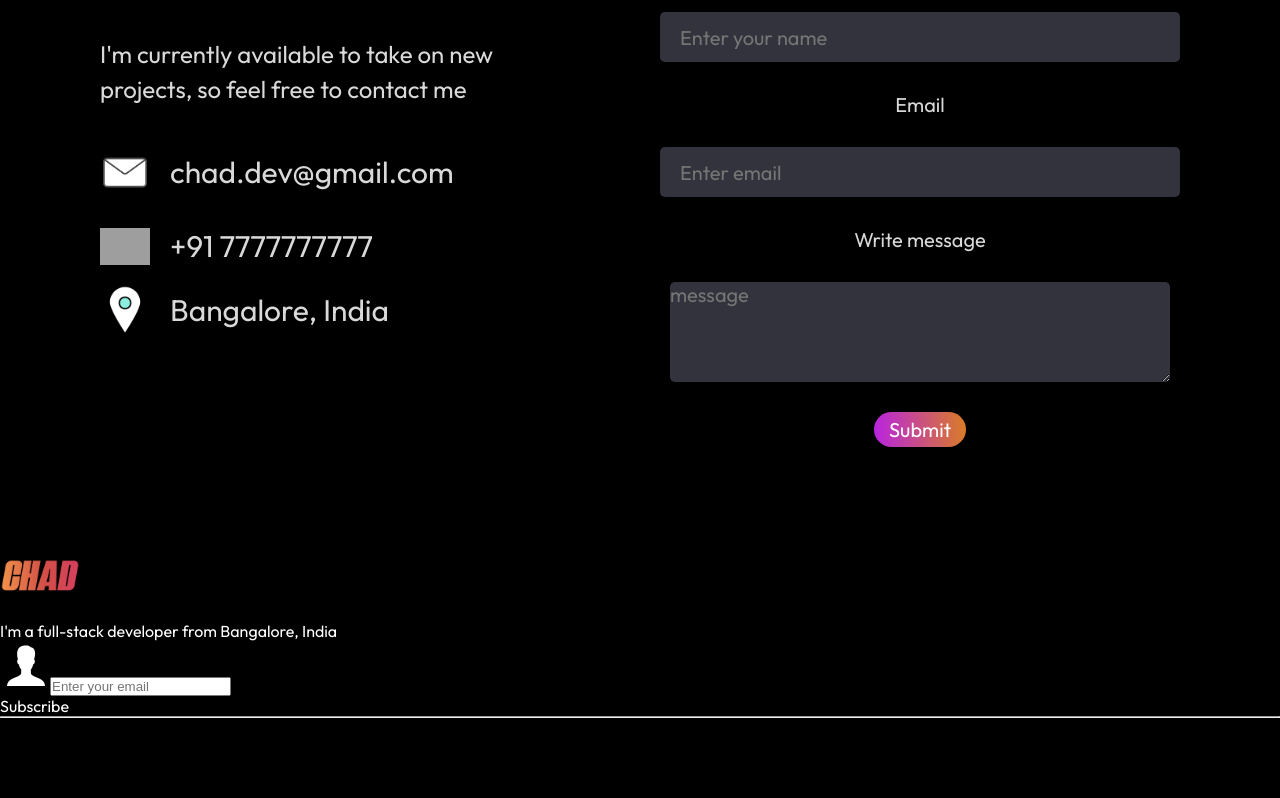
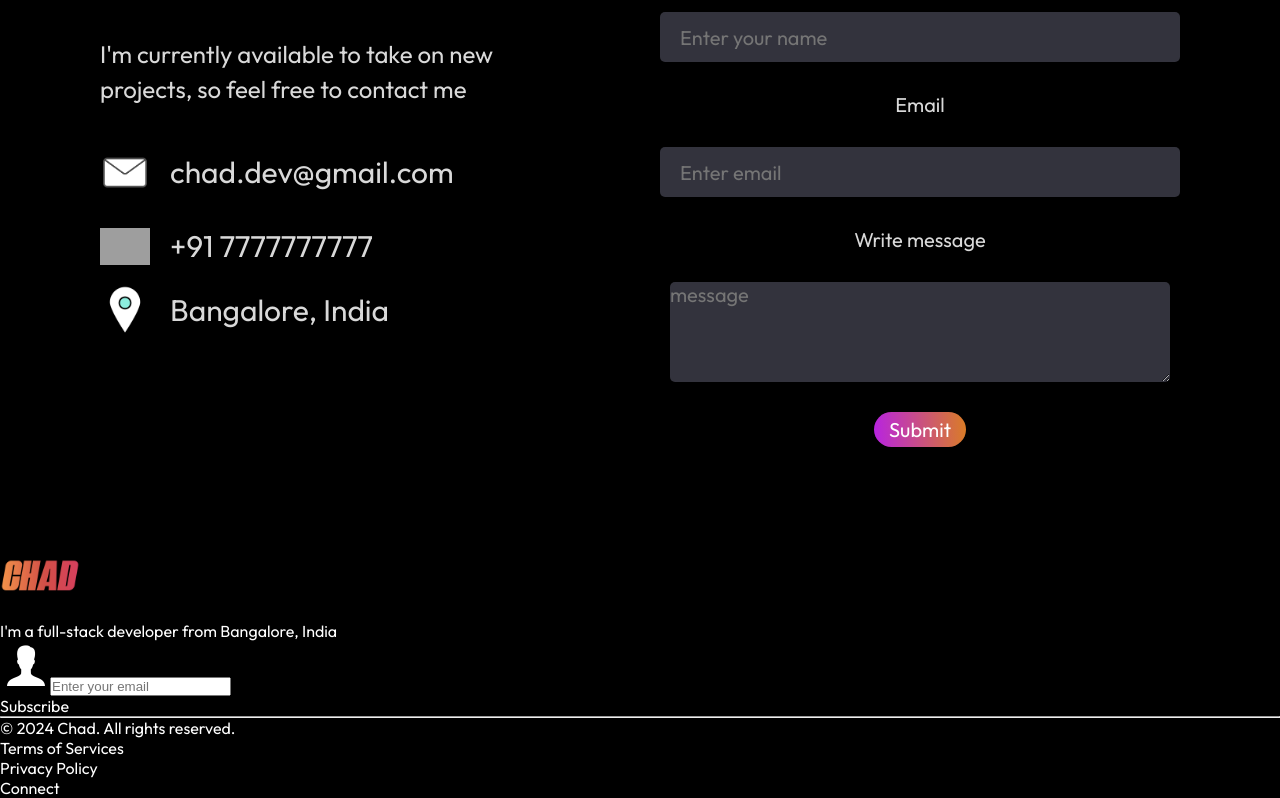
Before and after one commit to Vinay-webDev/React-portfolio1, a React (Vite) app: page / in a window 1280 px wide. Shown: the part 3857-4655 px from the top of the page. Before the commit the page ends 4575 px from the top, so only its background shows below. Built offline with nearby package versions, Linux system fonts and the light colour scheme; grey boxes are pictures that could not be loaded.

Commit message:
more structure:)

```diff
--- a/src/components/Footer/Footer.jsx
+++ b/src/components/Footer/Footer.jsx
@@ -22,6 +22,14 @@ const Footer = () => {
             </div>
         </div>
         <hr />
+        <div className="footer-bottom">
+            <p className="footer-bottom-left">&copy; 2024 Chad. All rights reserved.</p>
+        </div>
+        <div className="footer-bottom-right">
+            <p>Terms of Services</p>
+            <p>Privacy Policy</p>
+            <p>Connect</p>
+        </div>
     </div>
   );
 }
```
